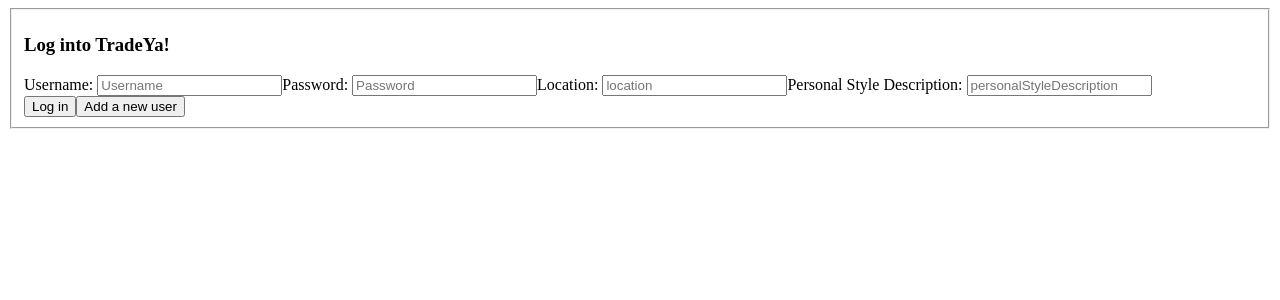
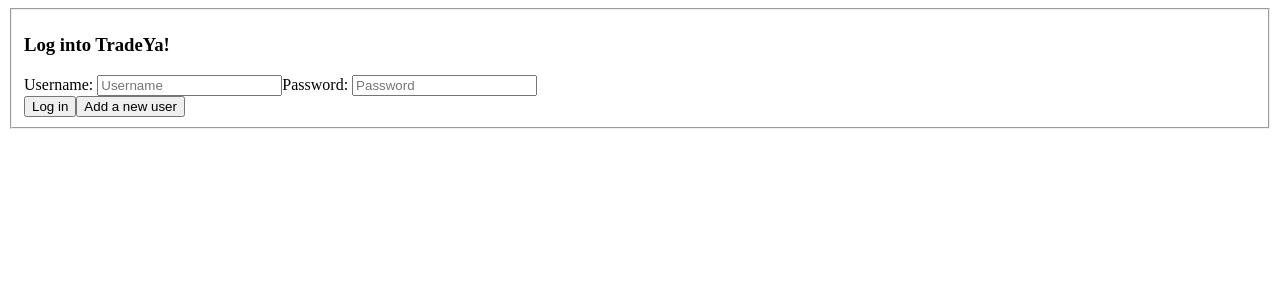
Before and after one commit to molliegoforth818/TradeYa-capstone, a React (Create React App) app: page /login in a window 1280 px wide. Shown: the top 300 px of the page. Built offline with nearby package versions, Linux system fonts and the light colour scheme.

Commit message:
login and new user adding to database

```diff
--- a/package.json
+++ b/package.json
@@ -8,6 +8,7 @@
     "@testing-library/user-event": "^7.2.1",
     "react": "^16.13.0",
     "react-dom": "^16.13.0",
+    "react-router-dom": "^5.1.2",
     "react-scripts": "3.4.0"
   },
   "scripts": {
--- a/src/components/ApplicationViews.js
+++ b/src/components/ApplicationViews.js
@@ -1,15 +1,22 @@
 import React from "react";
 import { Route, Redirect } from "react-router-dom";
 import Login from "./auth/Login";
+import NewUserForm from "./auth/NewUserForm"
 
 
 
 const ApplicationViews = props => {
-    // const currentUser = props.currentUser;
+    const currentUser = props.currentUser;
     const setAsUser = props.setAsUser;
 
     return (
     <React.Fragment>
+         <Route
+        exact
+        path="/"
+        render={props => {
+          return <Redirect to="/closet" />;
+        }}/>
     <Route
     exact
     path="/login"
@@ -17,13 +24,13 @@
       return <Login setAsUser={setAsUser} {...props} />;
     }}
     />
-     {/* <Route
+     <Route
         exact
         path="/newuser"
         render={props => {
           return <NewUserForm setAsUser={setAsUser} {...props} />;
         }}
-      /> */}
+      />
         </React.Fragment>
 
     )};
--- a/src/components/TradeYa.js
+++ b/src/components/TradeYa.js
@@ -12,10 +12,10 @@
         setCurrentUser(isLoggedIn());
     }
 
-    const clearAsUser = () => {
-        sessionStorage.clear();
-        setCurrentUser(isLoggedIn());
-    }
+    // const clearAsUser = () => {
+    //     sessionStorage.clear();
+    //     setCurrentUser(isLoggedIn());
+    // }
 
     return (
         <>
--- a/src/components/auth/Login.js
+++ b/src/components/auth/Login.js
@@ -59,22 +59,7 @@
               placeholder="Password"
               required=""
             />
-             <label htmlFor="inputLocation">Location: </label>
-            <input
-              onChange={handleFieldChange}
-              type="location"
-              id="location"
-              placeholder="location"
-              required=""
-            />
-             <label htmlFor="inputPersonalStyleDescription">Personal Style Description: </label>
-            <input
-              onChange={handleFieldChange}
-              type="personalStyleDescription"
-              id="personalStyleDescription"
-              placeholder="personalStyleDescription"
-              required=""
-            />
+
           </div>
           <button type="submit">Log in</button>
 
```
Also changed, not shown: api/tradeya.json (+8 -2 lines), src/components/auth/NewUserForm.js (renamed from src/components/auth/NewUser.js), 1 other file (tests, documents, lock files or other folders).
